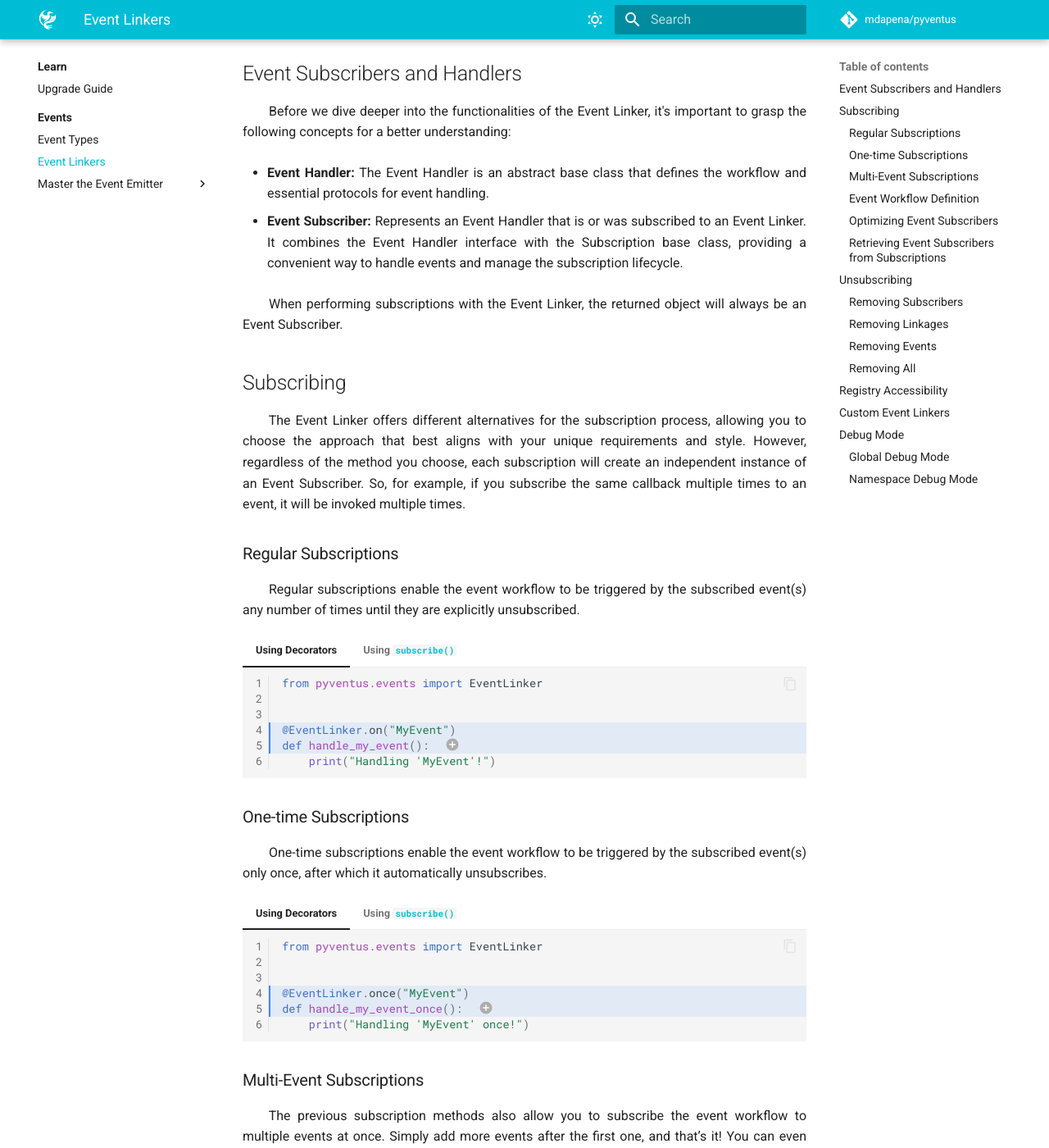
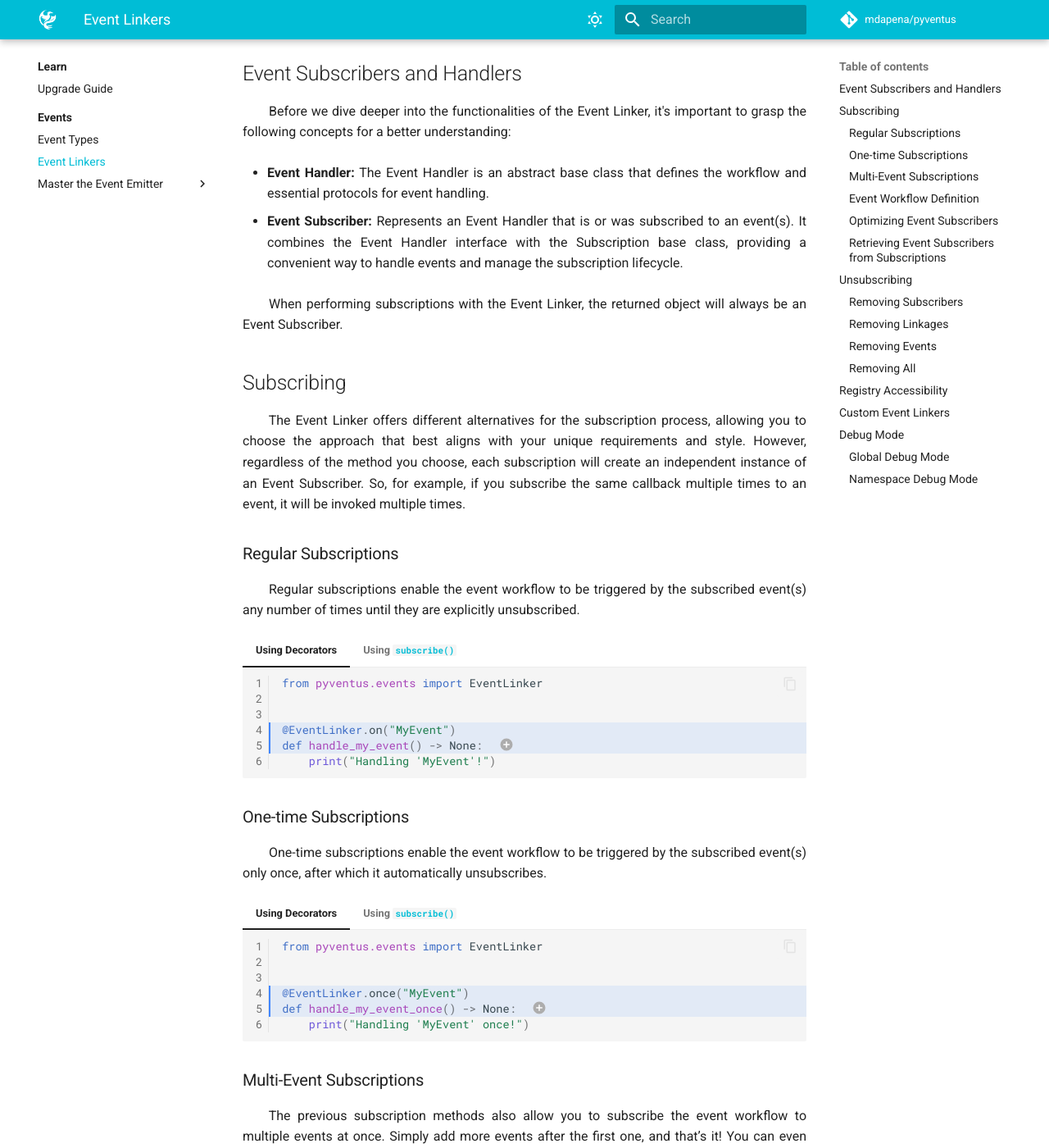
Before and after one commit to mdapena/pyventus, an MkDocs documentation site: the page built from docs/learn/events/linkers.md, in a window 1280 px wide and 1400 px high, scrolled down 460 px. Shown: the whole window at 82% size. Built offline with MkDocs 1.6.1 and Material for MkDocs 9.7.7, drawn with Linux system fonts in a browser that asks for light colours; comment, search, counter and statistics services are not loaded; the version menu is left out; some of the changed text lies outside the part shown.

Commit message:
Update `linkers` page in the event learning section

````diff
--- a/docs/learn/events/linkers.md
+++ b/docs/learn/events/linkers.md
@@ -18,7 +18,7 @@
   	The Event Handler is an abstract base class that defines the workflow and essential protocols for event handling.
   </p>
 - <p style="text-align: justify;"><b>Event Subscriber:</b>
-  	Represents an Event Handler that is or was subscribed to an Event Linker. It combines the Event Handler interface with the Subscription base class, providing a convenient way to handle events and manage the subscription lifecycle.
+  	Represents an Event Handler that is or was subscribed to an event(s). It combines the Event Handler interface with the Subscription base class, providing a convenient way to handle events and manage the subscription lifecycle.
   </p>
 
 <p style="text-align: justify;">
@@ -44,7 +44,7 @@
 
 
     @EventLinker.on("MyEvent")
-    def handle_my_event():  # (1)!
+    def handle_my_event() -> None:  # (1)!
     	print("Handling 'MyEvent'!")
     ```
 
@@ -52,7 +52,7 @@
 
     	```Python linenums="1" hl_lines="2"
     	@EventLinker.on("MyEvent")
-    	async def handle_my_event():
+    	async def handle_my_event() -> None:
     		print("Handling 'MyEvent'!")
     	```
 
@@ -61,7 +61,7 @@
     ```Python linenums="1" hl_lines="3 6"
     from pyventus.events import EventLinker
 
-    def handle_my_event():  # (1)!
+    def handle_my_event() -> None:  # (1)!
     	print("Handling 'MyEvent'!")
 
     EventLinker.subscribe("MyEvent", event_callback=handle_my_event)
@@ -70,7 +70,7 @@
     1.  You can also work with `async` functions:
 
     	```Python linenums="1" hl_lines="1"
-    	async def handle_my_event():
+    	async def handle_my_event() -> None:
     		print("Handling 'MyEvent'!")
 
     	EventLinker.subscribe("MyEvent", event_callback=handle_my_event)
@@ -89,7 +89,7 @@
 
 
     @EventLinker.once("MyEvent")
-    def handle_my_event_once():  # (1)!
+    def handle_my_event_once() -> None:  # (1)!
     	print("Handling 'MyEvent' once!")
     ```
 
@@ -97,7 +97,7 @@
 
     	```Python linenums="1" hl_lines="2"
     	@EventLinker.once("MyEvent")
-    	async def handle_my_event_once():
+    	async def handle_my_event_once() -> None:
     		print("Handling 'MyEvent' once!")
     	```
 
@@ -106,7 +106,7 @@
     ```Python linenums="1" hl_lines="3 6"
     from pyventus.events import EventLinker
 
-    def handle_my_event_once():  # (1)!
+    def handle_my_event_once() -> None:  # (1)!
     	print("Handling 'MyEvent' once!")
 
     EventLinker.subscribe("MyEvent", event_callback=handle_my_event_once, once=True)
@@ -115,7 +115,7 @@
     1.  You can also work with `async` functions:
 
     	```Python linenums="1" hl_lines="1"
-    	async def handle_my_event_once():
+    	async def handle_my_event_once() -> None:
     		print("Handling 'MyEvent' once!")
 
     	EventLinker.subscribe("MyEvent", event_callback=handle_my_event_once, once=True)
@@ -134,12 +134,12 @@
 
 
     @EventLinker.on("FirstEvent", "SecondEvent")
-    def handle_events():  # (1)!
+    def handle_events() -> None:  # (1)!
     	print("Handling multiple events!")
 
 
     @EventLinker.once("FirstEvent", "SecondEvent")
-    def handle_events_once():  # (2)!
+    def handle_events_once() -> None:  # (2)!
     	print("Handling multiple events once!")
     ```
 
@@ -147,7 +147,7 @@
 
     	```Python linenums="1" hl_lines="2"
     	@EventLinker.on("FirstEvent", "SecondEvent")
-    	async def handle_events():
+    	async def handle_events() -> None:
     		print("Handling multiple events!")
     	```
 
@@ -155,7 +155,7 @@
 
     	```Python linenums="1" hl_lines="2"
     	@EventLinker.once("FirstEvent", "SecondEvent")
-    	async def handle_events_once():
+    	async def handle_events_once() -> None:
     		print("Handling multiple events once!")
     	```
 
@@ -165,10 +165,10 @@
     from pyventus.events import EventLinker
 
 
-    def handle_events():  # (1)!
+    def handle_events() -> None:  # (1)!
     	print("Handling multiple events!")
 
-    def handle_events_once():  # (2)!
+    def handle_events_once() -> None:  # (2)!
     	print("Handling multiple events once!")
 
     EventLinker.subscribe("FirstEvent", "SecondEvent", event_callback=handle_events)
@@ -178,7 +178,7 @@
     1.  You can also work with `async` functions:
 
     	```Python linenums="1" hl_lines="1"
-    	async def handle_events():
+    	async def handle_events() -> None:
     		print("Handling multiple events!")
 
     	EventLinker.subscribe("FirstEvent", "SecondEvent", event_callback=handle_events)
@@ -187,7 +187,7 @@
     2.  You can also work with `async` functions:
 
     	```Python linenums="1" hl_lines="1"
-    	async def handle_events_once():
+    	async def handle_events_once() -> None:
     		print("Handling multiple events once!")
 
     	EventLinker.subscribe("FirstEvent", "SecondEvent", event_callback=handle_events_once, once=True)
@@ -246,9 +246,31 @@
                 print(f"Oops, something went wrong: {e}")
         ```
 
-    2.  This callback will be executed when the event occurs.
-    3.  This callback will be executed when the event response completes successfully.
-    4.  This callback will be executed when the event response fails.
+    2.  This decorator will wrap the callback that will be executed when the event occurs.
+    3.  You can also work with `async` functions:
+
+        ```Python linenums="1" hl_lines="1"
+        async def divide(a: float, b: float) -> float:
+            pass
+        ```
+
+    4.  This decorator will wrap the callback that will be executed when the event response is completed successfully.
+
+    5.  You can also work with `async` functions:
+
+        ```Python linenums="1" hl_lines="1"
+        async def handle_success(result: float) -> None:
+            pass
+        ```
+
+    6.  This decorator will wrap the callback that will be executed if the event response fails.
+
+    7.  You can also work with `async` functions:
+
+        ```Python linenums="1" hl_lines="1"
+        async def handle_failure(e: Exception) -> None:
+            pass
+        ```
 
 === "Using `subscribe()`"
 
@@ -295,7 +317,7 @@
 
 
     @EventLinker.on("BlockingIO", force_async=True)  # (1)!
-    def blocking_io():
+    def blocking_io() -> None:
         print(f"start blocking_io at {time.strftime('%X')}")
         # Note that time.sleep() can be replaced with any blocking
         # IO-bound operation, such as file operations.
@@ -311,7 +333,7 @@
 
 
         @EventLinker.once("BlockingIO", force_async=True)
-        def blocking_io():
+        def blocking_io() -> None:
             print(f"start blocking_io at {time.strftime('%X')}")
             # Note that time.sleep() can be replaced with any blocking
             # IO-bound operation, such as file operations.
@@ -326,7 +348,7 @@
     from pyventus.events import EventLinker
 
 
-    def blocking_io():
+    def blocking_io() -> None:
         print(f"start blocking_io at {time.strftime('%X')}")
         # Note that time.sleep() can be replaced with any blocking
         # IO-bound operation, such as file operations.
@@ -348,7 +370,7 @@
         from pyventus.events import EventLinker
 
 
-        def blocking_io():
+        def blocking_io() -> None:
             print(f"start blocking_io at {time.strftime('%X')}")
             # Note that time.sleep() can be replaced with any blocking
             # IO-bound operation, such as file operations.
@@ -377,7 +399,7 @@
 
 
     @EventLinker.on("MyEvent", stateful_subctx=True)  # (1)!
-    def handle_my_event():
+    def handle_my_event() -> None:
         print("Handling 'MyEvent'!")
 
 
@@ -397,6 +419,31 @@
         "MyEvent", event_callback=lambda: print("Handling 'MyEvent'!")
     )
     ```
+
+=== "Using Subscription Context"
+
+    ```Python linenums="1"  hl_lines="4 18"
+    from pyventus.events import EventLinker
+
+    # Create a subscription context for the "DivisionEvent" event
+    with EventLinker.on("DivisionEvent", stateful_subctx=True) as subctx:  # (1)!
+
+        @subctx.on_event
+        def divide(a: float, b: float) -> float:
+            return a / b
+
+        @subctx.on_success
+        def handle_success(result: float) -> None:
+            print(f"Division result: {result:.3g}")
+
+        @subctx.on_failure
+        def handle_failure(e: Exception) -> None:
+            print(f"Oops, something went wrong: {e}")
+
+    event_linker, event_subscriber = subctx.unpack()
+    ```
+
+    1.  Setting `stateful_subctx` to `True` will cause the subscription context object to preserve its state, allowing you to access both the subscriber and the source to which it was subscribed through the `unpack()` method.
 
 ## Unsubscribing
 
@@ -516,12 +563,12 @@
 
 
 @UserEventLinker.on("PasswordResetEvent")
-async def handle_password_reset_event(email: str):
+async def handle_password_reset_event(email: str) -> None:
     print("PasswordResetEvent received!")
 
 
 @UserEventLinker.on("EmailVerifiedEvent")
-async def handle_email_verified_event(email: str):
+async def handle_email_verified_event(email: str) -> None:
     print("EmailVerifiedEvent received!")
 ```
 
````
Also changed, not shown: other parts of docs/learn/events/linkers.md (+7 -7 lines).
